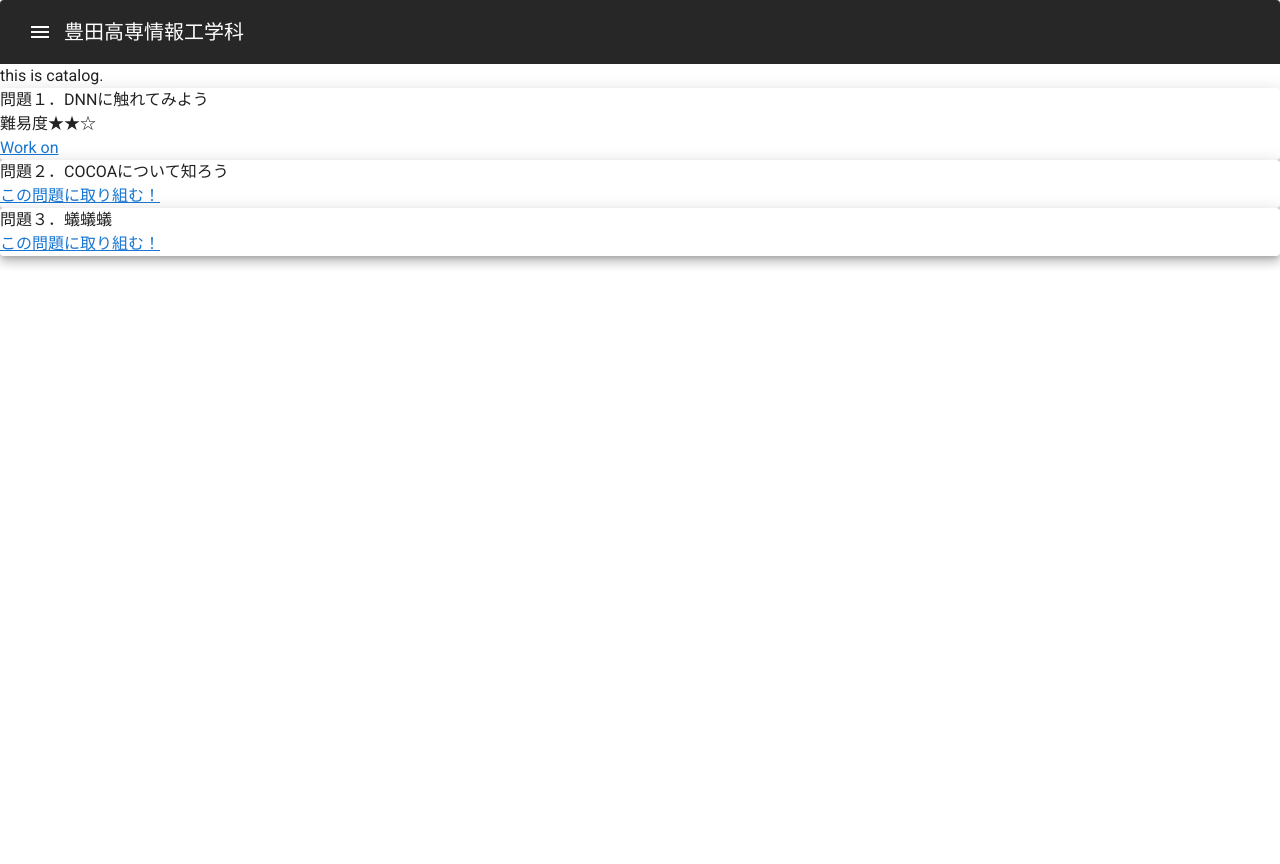
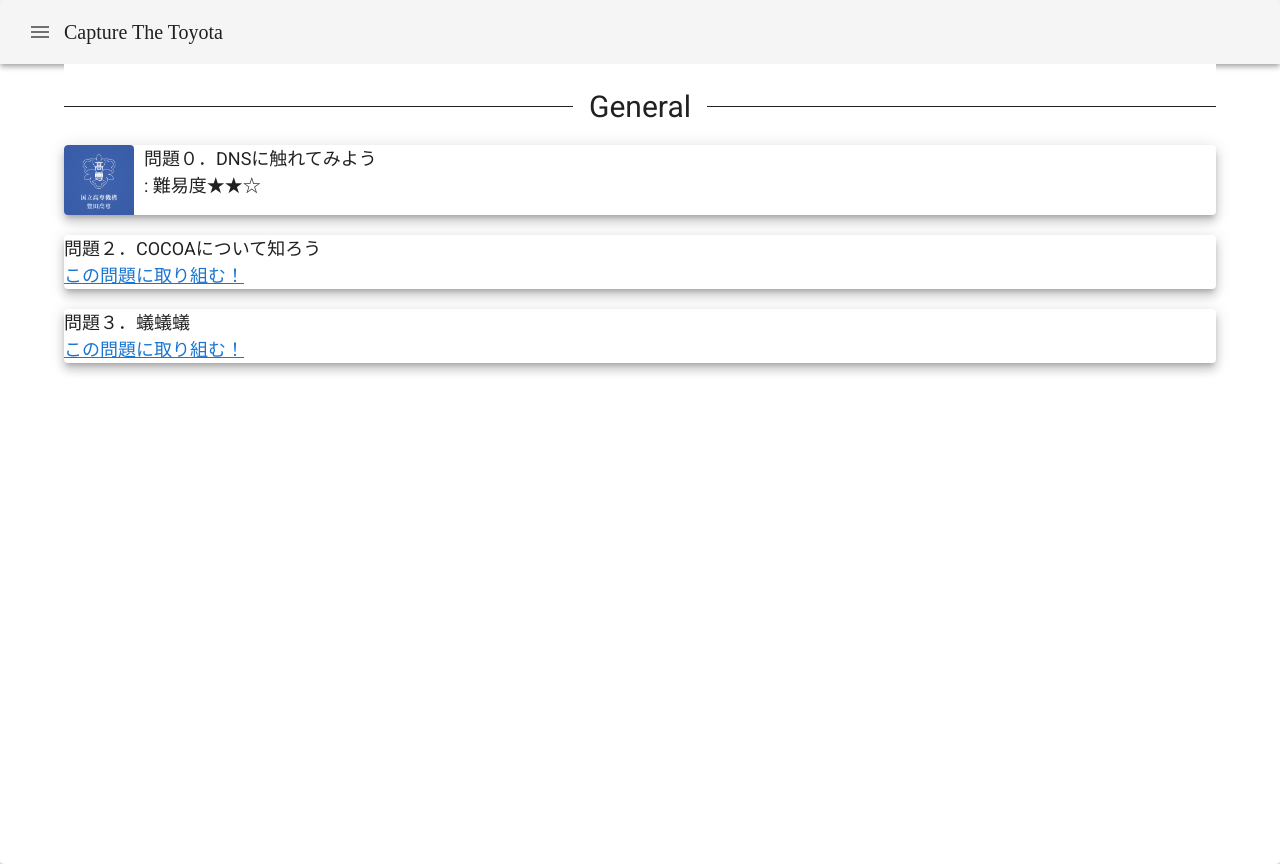
Before and after one commit to NIT-ToyotaC-19s/CTT, a Vue app: page /catalog in a window 1280 px wide. Built offline with nearby package versions, Linux system fonts and the light colour scheme.

Commit message:
Add help page and fix some design

```diff
--- a/src/App.vue
+++ b/src/App.vue
@@ -53,15 +53,14 @@
 
   <v-card
     class="mx-auto overflow-hidden"
-    height="400"
   >
     <v-app-bar
       color="deep-purple"
-      dark
+      light
     >
       <v-app-bar-nav-icon @click="drawer = true"></v-app-bar-nav-icon>
 
-      <v-toolbar-title>豊田高専情報工学科</v-toolbar-title>
+      <v-toolbar-title>Capture The Toyota</v-toolbar-title>
     </v-app-bar>
 
     <v-navigation-drawer
@@ -110,7 +109,13 @@ export default {
       {
         name: 'Catalog',
         icon: 'mdi-file-question',
-        link:'/catalog'},
+        link:'/catalog'
+      },
+      {
+        name: 'Help',
+        icon: 'mdi-help-circle',
+        link: '/help'
+      },
       ],
     }),
 };
--- a/src/components/Catalog.vue
+++ b/src/components/Catalog.vue
@@ -1,20 +1,34 @@
 <template>
   <div class="catalog">
     <v-app>
-    this is catalog.
+      <p class="title-border">General</p>
+    <router-link :to="{name: 'Question', query: {id: 0}}" style="text-decoration:none;">
     <v-card elevation="7" class="questions">
-      問題１．DNNに触れてみよう
+      <img src="../assets/NITTC_logo.png">
+      問題０．DNSに触れてみよう
       <br>
-      難易度★★☆
+      : 難易度★★☆
       <br>
-      <router-link :to="{name: 'Question', query: {id: 1}}">Work on</router-link>
+
+      <!-- <v-row
+    align="center"
+    justify="space-around"
+  > -->
+  <!-- <router-link :to="{name: 'Question', query: {id: 0}}" style="text-decoration:none;"> -->
+    <!-- <v-btn text class="workon">
+      Work on!
+    </v-btn> -->
+  <!-- </router-link> -->
+  <!-- </v-row> -->
+      <!-- <router-link :to="{name: 'Question', query: {id: 1}}">Work on</router-link> -->
     </v-card>
-    <v-card elevation="7">
+  </router-link>
+    <v-card elevation="7" class="questions">
       問題２．COCOAについて知ろう
       <br>
       <router-link :to="{name: 'Question', query: {id: 2}}">この問題に取り組む！</router-link>
     </v-card>
-    <v-card elevation="7">
+    <v-card elevation="7" class="questions">
       問題３．蟻蟻蟻
       <br>
       <router-link :to="{name: 'Question', query: {id: 3}}">この問題に取り組む！</router-link>
@@ -88,8 +102,11 @@ export default {
 
 <!-- Add "scoped" attribute to limit CSS to this component only -->
 <style scoped>
-questions {
-  color: red;
+.questions {
+  /* color: red; */
+  margin-bottom: 20px;
+  overflow: hidden;
+  font-size: 18px;
 }
 h3 {
   margin: 40px 0 0;
@@ -105,4 +122,37 @@ li {
 a {
   color: #42b983;
 }
+.workon {
+  color: red;
+  margin-left: 65%;
+}
+
+.title-border {
+display: flex;
+align-items: center;
+margin-top: 20px;
+font-size: 30px;
+}
+.title-border:before,
+.title-border:after {
+border-top: 1px solid;
+content: "";
+flex-grow: 1;
+}
+.title-border:before {
+margin-right: 1rem;
+}
+.title-border:after {
+margin-left: 1rem;
+}
+.catalog {
+  margin-left: 5%;
+  margin-right: 5%;
+}
+img {
+  width: 70px;
+  height: 70px;
+  float: left;
+  margin-right: 10px;
+}
 </style>
--- /dev/null
+++ b/src/components/Help.vue
@@ -0,0 +1,74 @@
+<template>
+  <div class="help">
+    <p class="title-border">What's CTT ?</p>
+    <p>Capture The Toyota(CTT)という名称はCapture The Flag(CTF)のパロディです．</p>
+    <p>'''キャプチャー・ザ・フラッグ（Capture The Flag、略称: CTF）は、互いに相手陣地の旗を奪い合う騎馬戦や棒倒しに似た野外ゲームのことである。
+    また、そこから派生して、ファーストパーソン・シューティングゲームなどのeスポーツや、コンピュータセキュリティなどの分野でも用いられている。
+    特に、コンピュータセキュリティにおけるCTFは、しばしば「ハッカーコンテスト」などと意訳されて報じられる'''(引用: wikipedia)</p>
+    <p>まぁ要はちょっと頭を使うクイズラリーみたいなもんです．</p>
+    <p class="title-border">How to do CTT ?</p>
+    <p>CTTでは校内に配置された問題(Question)を解いてもらいます．</p>
+    <p>問題は4択で一度解答を送信するともう一度答えることはできなくなります．そのため慎重に解答をしてください．また解き方は様々で，インターネットなどの使用は自由です．</p>
+    <p>まずCatalogページを開いてください．そこには一般向けの問題(General)と情報向けの問題(Information Technology)の一覧があります．</p>
+    <p>情報向けの問題は専門的な内容を含むので，意欲のある方はぜひ挑戦してください！</p>
+    <p>Resultページに正解した問題の数が表示されます．</p>
+    <p>いくつか問題に正解したら，受付(2Iの教室)にてそのページを見せていただくことで，正解数に応じた景品をお渡しします．</p>
+    <p class="title-border">When in trouble ...</p>
+    <p>WebページやCTTの取り組み方について問題があった場合は2I教室にいる学生に訪ねてください．</p>
+    <p>また，問題が難しくて分からないときは周りの学生に質問してみてください．</p>
+  </div>
+</template>
+
+<script>
+export default {
+  name: 'Help',
+  props: {
+    msg: String
+  },
+  data() {
+    return{
+
+  };
+},
+}
+</script>
+
+<!-- Add "scoped" attribute to limit CSS to this component only -->
+<style scoped>
+.help {
+  margin-left: 5%;
+  margin-right: 5%;
+}
+h3 {
+  margin: 40px 0 0;
+}
+ul {
+  list-style-type: none;
+  padding: 0;
+}
+li {
+  display: inline-block;
+  margin: 0 10px;
+}
+a {
+  color: #42b983;
+}
+.title-border {
+display: flex;
+align-items: center;
+margin-top: 20px;
+font-size: 30px;
+}
+.title-border:before,
+.title-border:after {
+border-top: 1px solid;
+content: "";
+flex-grow: 1;
+}
+.title-border:before {
+margin-right: 1rem;
+}
+.title-border:after {
+margin-left: 1rem;
+}
+</style>
--- a/src/components/Home.vue
+++ b/src/components/Home.vue
@@ -20,9 +20,11 @@
         class="text-center"
         cols="12"
       >
-        <h1 class="display-1 font-weight-thin mb-4">
-          豊田高専情報工学科
+
+        <h1 class="display-1 font-weight-thin mb-4" id="title">
+          2I学科展
         </h1>
+        <!-- <img src="../assets/NITTC_logo.png"> -->
         <h3 class="subheading">
           Welcome to Capture The Toyota.
           <!-- <br>
@@ -32,16 +34,23 @@
           <router-link to="/catalog">catalog</router-link>,
           <router-link to="/question">question</router-link>, -->
           <!-- <router-link to="/q">q</router-link>, -->
-          this is home.
         </h3>
       </v-col>
     </v-row>
   </v-parallax>
 
-  <br>
+  <div id='intro'>
+    <br>
   <router-link to="/catalog" style="text-decoration:none;"><h3 id="mondaihe">問題一覧へ</h3></router-link>
   <router-view />
   <br>
+  aaaa
+  <br>
+  aaaaa
+  <br>
+  aaaa
+  <br>
+</div>
   </div>
 </template>
 
@@ -56,6 +65,15 @@ export default {
 
 <!-- Add "scoped" attribute to limit CSS to this component only -->
 <style scoped>
+div {
+  text-align: center;
+}
+#intro {
+  /* background-color: lightgreen; */
+}
+#title {
+  margin-top: 125px;
+}
 #mondaihe {
   color: green;
 }
--- a/src/components/Question.vue
+++ b/src/components/Question.vue
@@ -1,12 +1,13 @@
 <template>
   <div class="question">
-    this is question.
     Question No. {{ this.$route.query.id }}
+
     <br>
     問題一覧へ
     <router-link to="/catalog">catalog</router-link>
     <router-view />
     <button type="button" @click="Post_Question()">送信</button>
+    {{ isCorrect }}
   </div>
 </template>
 
@@ -26,7 +27,8 @@ export default {
       //   }
       // },
     user_answer: 'hoge',
-    jadge: 0,
+    jadge: false,
+    isCorrect: false,
     question: this.$route.query.id,
   };
 },
@@ -34,11 +36,15 @@ export default {
     Post_Question() {
       // this.$axios.post('http://localhost:8080/',
       // this.$axios.post('https://plated-campaign-291611.df.r.appspot.com/',
-      this.$axios.post('/',
+      this.$axios.post('/api',
       // {question: this.question, user_answer: this.user_answer}, this.requestHeader)
       {question: this.question, user_answer: this.user_answer})
           .then((response) => {
-            alert(response + 'アバター情報を登録しました');
+            console.log(response);
+            console.log(response.data);
+            alert(response + '答えを送信しました');
+            this.jadge = true;
+            this.isCorrect = response.data["isCorrect"];
           })
           .catch((e) => {
             alert(e);
--- a/src/router.js
+++ b/src/router.js
@@ -3,6 +3,7 @@ import VueRouter from 'vue-router'
 import Home from '@/components/Home'
 import Catalog from '@/components/Catalog'
 import Question from '@/components/Question'
+import Help from '@/components/Help'
 
 // import store from '@/store'
 
@@ -14,6 +15,7 @@ const router = new VueRouter({
       { path: '/', component: Home, name: 'Home' },
       { path: '/catalog', component: Catalog, name: 'Catalog' },
       { path: '/question', component: Question, name: 'Question' },
+      { path: '/help', component: Help, name: 'Help'},
     ]
 })
 
```
Also changed, not shown: src/assets/NITTC_logo.png (added).
